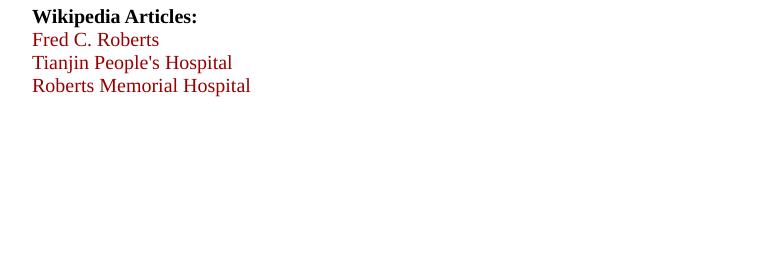
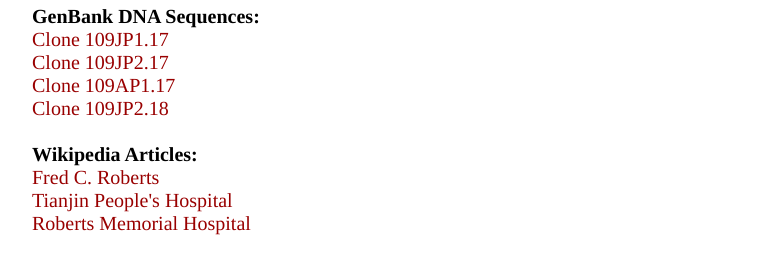
Before and after one commit to jdpalmer95/johndpalmer, a plain HTML site: page work.html in a window 1280 px wide. Shown: the part 159-432 px from the top of the page, without its empty margins (0-783 px from the left). Drawn offline with Linux system fonts and the light colour scheme.

Commit message:
Add files via upload

```diff
--- a/work.html
+++ b/work.html
@@ -19,7 +19,13 @@
     </nav>
     <div class="main">
       <h1 class="headline">Work</h1>
-	<p></p>
+	<p> </p>
+	<p><b>GenBank DNA Sequences:</b></p>
+	<p> <a href="https://www.ncbi.nlm.nih.gov/nuccore/1389390300">Clone 109JP1.17</a></p>
+	<p> <a href="https://www.ncbi.nlm.nih.gov/nuccore/1389390323">Clone 109JP2.17</a></p>
+	<p> <a href="https://www.ncbi.nlm.nih.gov/nuccore/1386390605">Clone 109AP1.17</a></p>
+	<p> <a href="https://www.ncbi.nlm.nih.gov/nuccore/1730679478">Clone 109JP2.18</a></p>
+	<p> </br>
       	<p><b>Wikipedia Articles:</b></p>
 	<p> <a href="https://en.wikipedia.org/wiki/Fred_C._Roberts">Fred C. Roberts</a></p>
 	<p> <a href="https://en.wikipedia.org/wiki/Tianjin_People%27s_Hospital">Tianjin People's Hospital</a></p>
```
